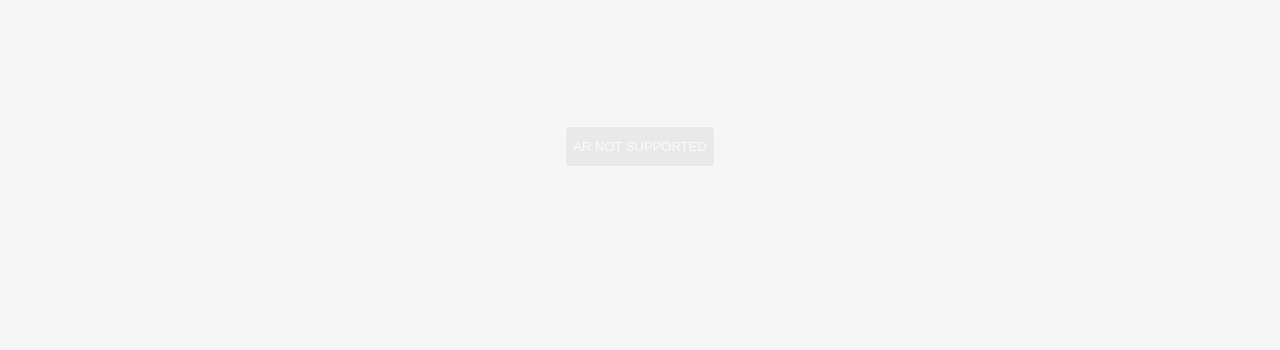
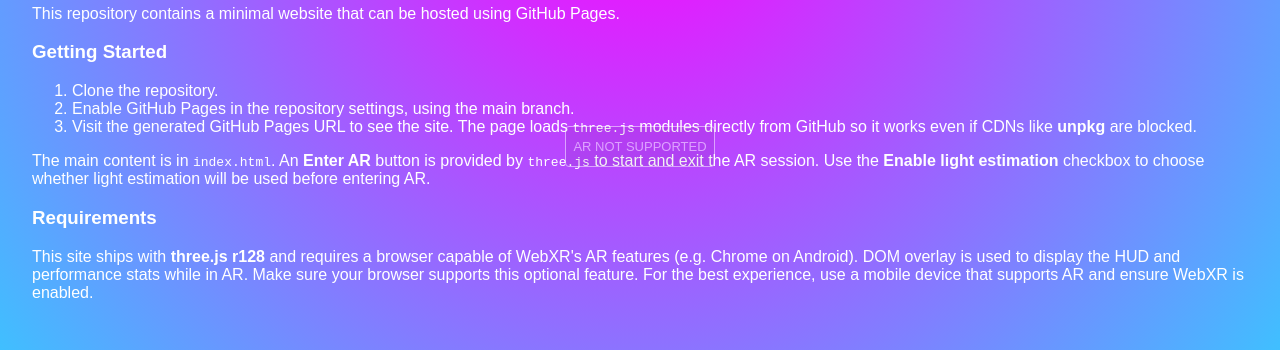
Before and after one commit to Illusiontechnique/Website, a plain HTML site: page index.html in a window 1280 px wide. Shown: the part 613-963 px from the top of the page. Before the commit the page ends 800 px from the top, so only its background shows below. Drawn offline with nearby package versions, Linux system fonts and the light colour scheme.

Commit message:
Restore DOM overlay HUD and psychedelic style

```diff
--- a/index.html
+++ b/index.html
@@ -9,7 +9,16 @@
       font-family: Arial, sans-serif;
       margin: 0;
       padding: 2rem;
-      background-color: #f6f6f6;
+      color: #fff;
+      background: radial-gradient(circle at 50% 50%, #ff00ff, #00ffff, #ffff00, #ff00ff);
+      background-size: 400% 400%;
+      animation: psychedelic-bg 20s linear infinite;
+    }
+
+    @keyframes psychedelic-bg {
+      0% { background-position: 0% 50%; }
+      50% { background-position: 100% 50%; }
+      100% { background-position: 0% 50%; }
     }
     header {
       text-align: center;
@@ -31,6 +40,20 @@
   </main>
       <div id="cube-container"></div>
 
+      <section id="readme">
+        <h2>Website</h2>
+        <p>This repository contains a minimal website that can be hosted using GitHub Pages.</p>
+        <h3>Getting Started</h3>
+        <ol>
+          <li>Clone the repository.</li>
+          <li>Enable GitHub Pages in the repository settings, using the main branch.</li>
+          <li>Visit the generated GitHub Pages URL to see the site. The page loads <code>three.js</code> modules directly from GitHub so it works even if CDNs like <strong>unpkg</strong> are blocked.</li>
+        </ol>
+        <p>The main content is in <code>index.html</code>. An <strong>Enter AR</strong> button is provided by <code>three.js</code> to start and exit the AR session. Use the <strong>Enable light estimation</strong> checkbox to choose whether light estimation will be used before entering AR.</p>
+        <h3>Requirements</h3>
+        <p>This site ships with <strong>three.js r128</strong> and requires a browser capable of WebXR's AR features (e.g. Chrome on Android). DOM overlay is used to display the HUD and performance stats while in AR. Make sure your browser supports this optional feature. For the best experience, use a mobile device that supports AR and ensure WebXR is enabled.</p>
+      </section>
+
     <script type="module">
       import * as THREE from 'https://unpkg.com/three@0.128.0/build/three.module.js';
       import { ARButton } from 'https://unpkg.com/three@0.128.0/examples/jsm/webxr/ARButton.js';
@@ -51,6 +74,7 @@
 
     const stats = new Stats();
     document.body.appendChild(stats.dom);
+    stats.dom.style.display = 'none';
 
     // Simple Web Audio context for tone generation
     const audioCtx = new (window.AudioContext || window.webkitAudioContext)();
@@ -64,9 +88,10 @@
       osc.stop(audioCtx.currentTime + 0.5);
     }
 
-    // Add AR button to start the AR session
+    // Add AR button to start the AR session with DOM overlay
     container.appendChild(ARButton.createButton(renderer, {
-      requiredFeatures: ['hit-test']
+      requiredFeatures: ['hit-test', 'dom-overlay'],
+      domOverlay: { root: document.body }
     }));
 
     // Reticle used for hit testing - replaced with a transparent cube
@@ -101,6 +126,7 @@
     updateDetectionSphere();
 
     const gui = new GUI();
+    gui.domElement.style.display = 'none';
     gui.add(threshold, 'xz', 0.05, 0.45).onChange(updateDetectionSphere);
     gui.add(threshold, 'y', 0.05, 0.45).onChange(updateDetectionSphere);
 
@@ -256,10 +282,14 @@
       renderer.xr.addEventListener('sessionstart', () => {
         header.style.display = 'none';
         main.style.display = 'none';
+        stats.dom.style.display = '';
+        gui.domElement.style.display = '';
       });
       renderer.xr.addEventListener('sessionend', () => {
         header.style.display = '';
         main.style.display = '';
+        stats.dom.style.display = 'none';
+        gui.domElement.style.display = 'none';
       });
 
       // Display version info in the console
```
Also changed, not shown: 1 other file.
